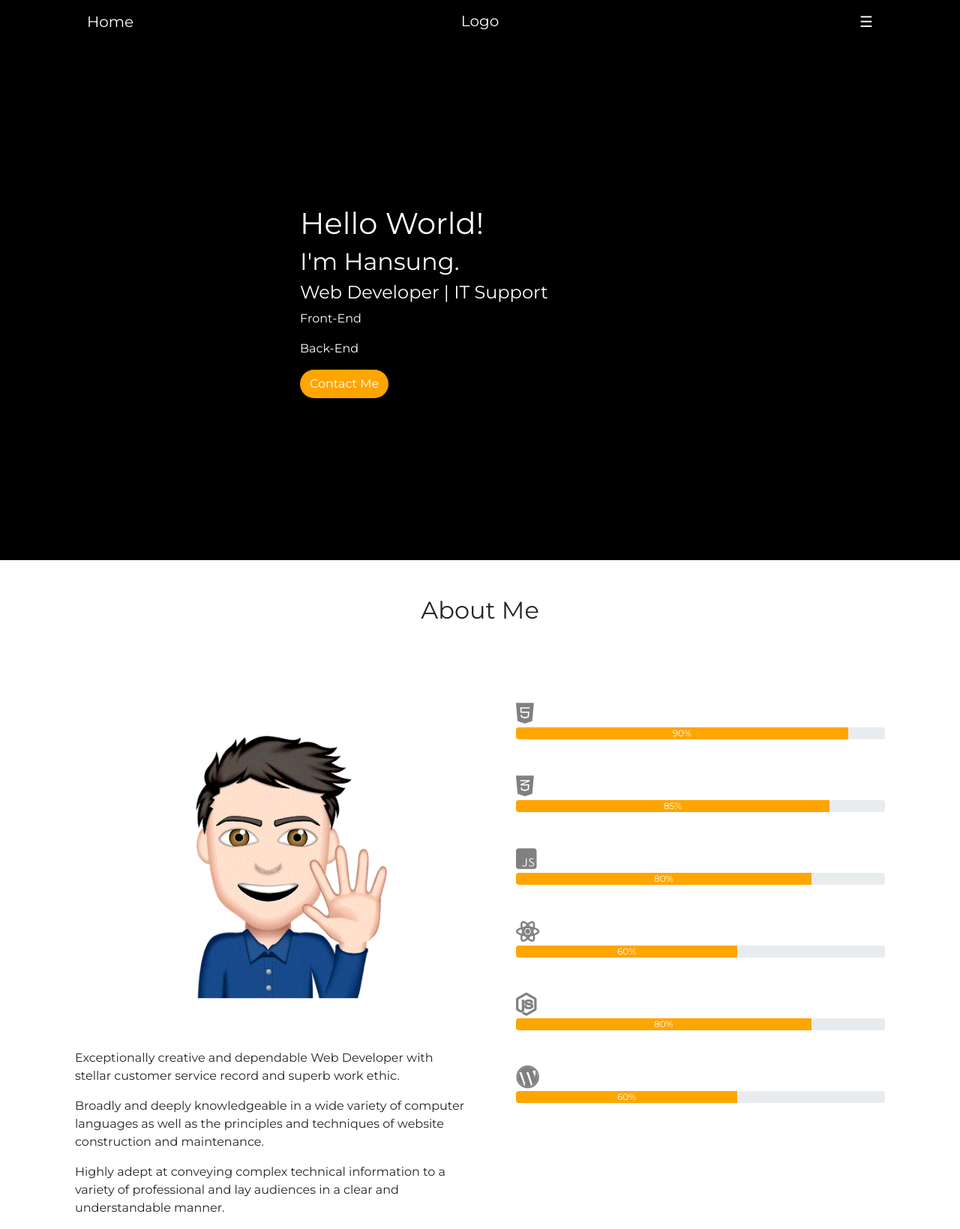
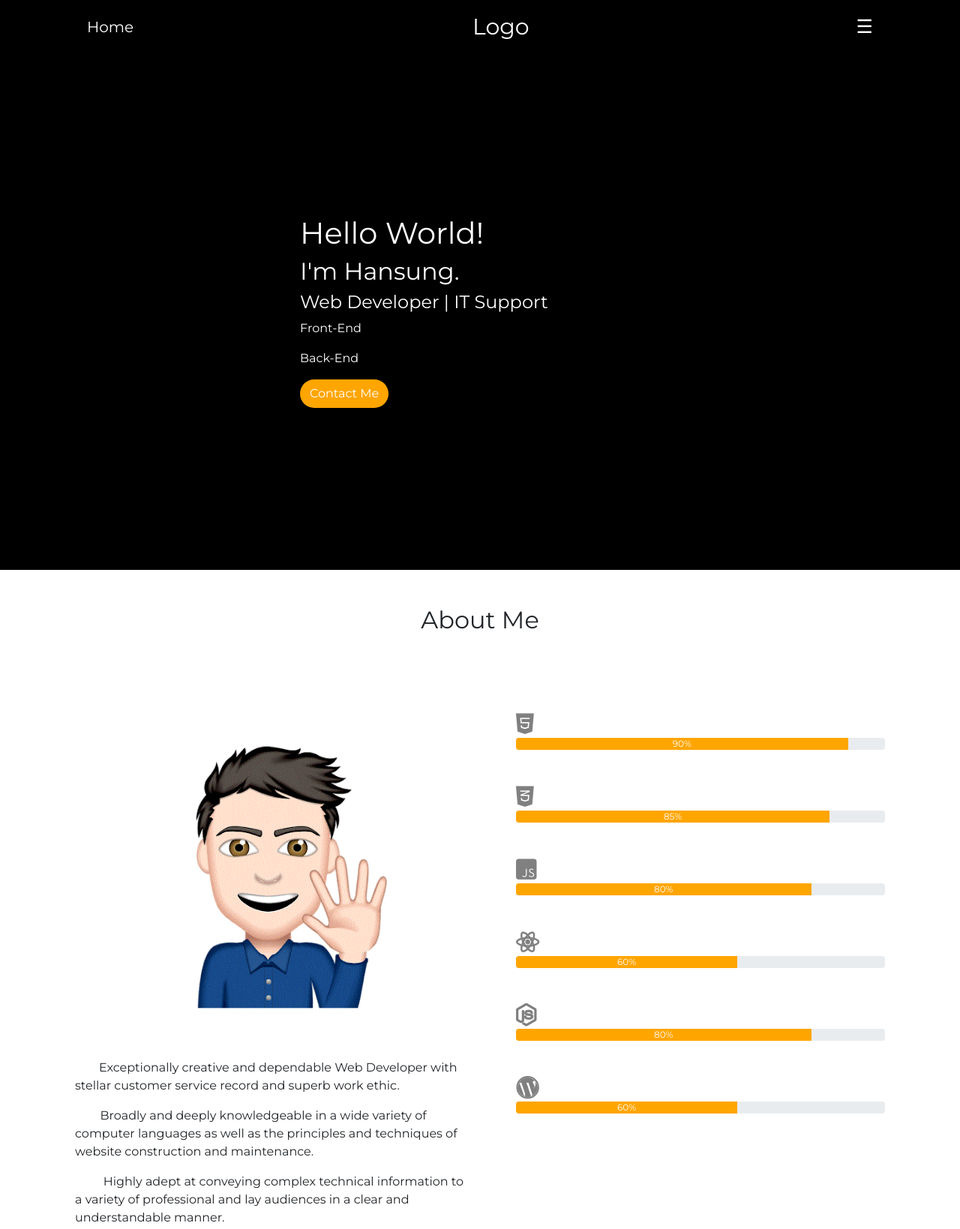
Before and after one commit to hanbanana/my-website, a plain HTML site: page index.html in a window 1280 px wide. Shown: the top 1639 px of the page at 75% size. Drawn offline with nearby package versions, Linux system fonts and the light colour scheme.

Commit message:
add spaces tab

```diff
--- a/index.html
+++ b/index.html
@@ -50,10 +50,10 @@
                 </div>
                 <div class="mx-auto order-0">
                     <a class="navbar-brand mx-auto" href="#homeId" id="navLogoButton">Logo</a>
-                    <button class="navbar-toggler" type="button" data-toggle="collapse" data-target=".dual-collapse2"
+                    <!-- <button class="navbar-toggler" type="button" data-toggle="collapse" data-target=".dual-collapse2"
                         id="navTogglerButton">
                         <span class="navbar-toggler-icon"></span>
-                    </button>
+                    </button> -->
                 </div>
                 <div id="navbar-main">
                     <a href="#" onclick="openNav()" id="nav-menu">&#9776;</a>
@@ -108,12 +108,12 @@
                         <div class="faceImage text-center">
                             <img class="img-fluid mb-4" src="images/face1.png" alt="Image">
                         </div>
-                        <p>Exceptionally creative and dependable Web Developer with stellar customer service record and
+                        <p>&emsp;&emsp;Exceptionally creative and dependable Web Developer with stellar customer service record and
                             superb
                             work ethic.</p>
-                        <p>Broadly and deeply knowledgeable in a wide variety of computer languages as well as the
+                        <p><tab style="white-space:pre">        </tab>Broadly and deeply knowledgeable in a wide variety of computer languages as well as the
                             principles and techniques of website construction and maintenance.</p>
-                        <p>Highly adept at conveying complex technical
+                        <p><tab style="white-space:pre">         </tab>Highly adept at conveying complex technical
                             information to a variety of professional and lay audiences in a clear and understandable
                             manner.
                         </p>
--- a/style.css
+++ b/style.css
@@ -277,6 +277,7 @@
     color: white;
     outline: none !important;
     transition-duration: 0.6s;
+    font-size: 20px;
   }
 
   #navHomeButton:hover {
@@ -288,6 +289,7 @@
     color: white;
     outline: none !important;
     transition-duration: 0.6s;
+    font-size: 30px;
   }
 
   #navLogoButton:hover {
@@ -295,9 +297,16 @@
     background-color: black;
   }
 
+  #nav-menu {
+    color: white;
+    outline: none !important;
+    transition-duration: 0.6s;
+    font-size: 25px;
+  }
 
-  #navTogglerButton:hover {
+  #nav-menu:hover {
     color: orange;
+    text-decoration: none;
     background-color: black;
   }
 
@@ -474,4 +483,8 @@
         margin-right: 50px;
       }
 
+      #navHomeButton {
+        display: none;
+      }
+
   }
```
